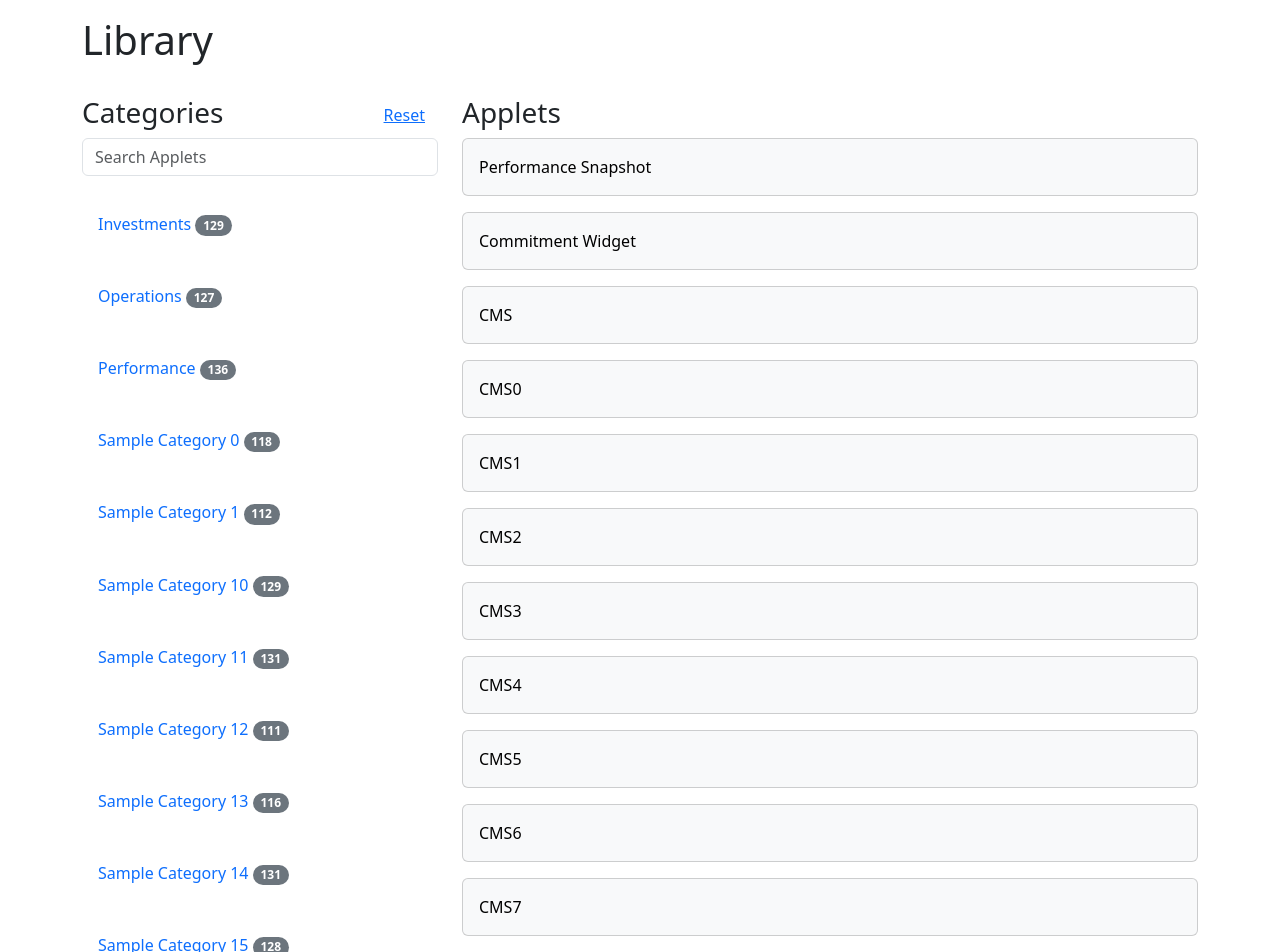
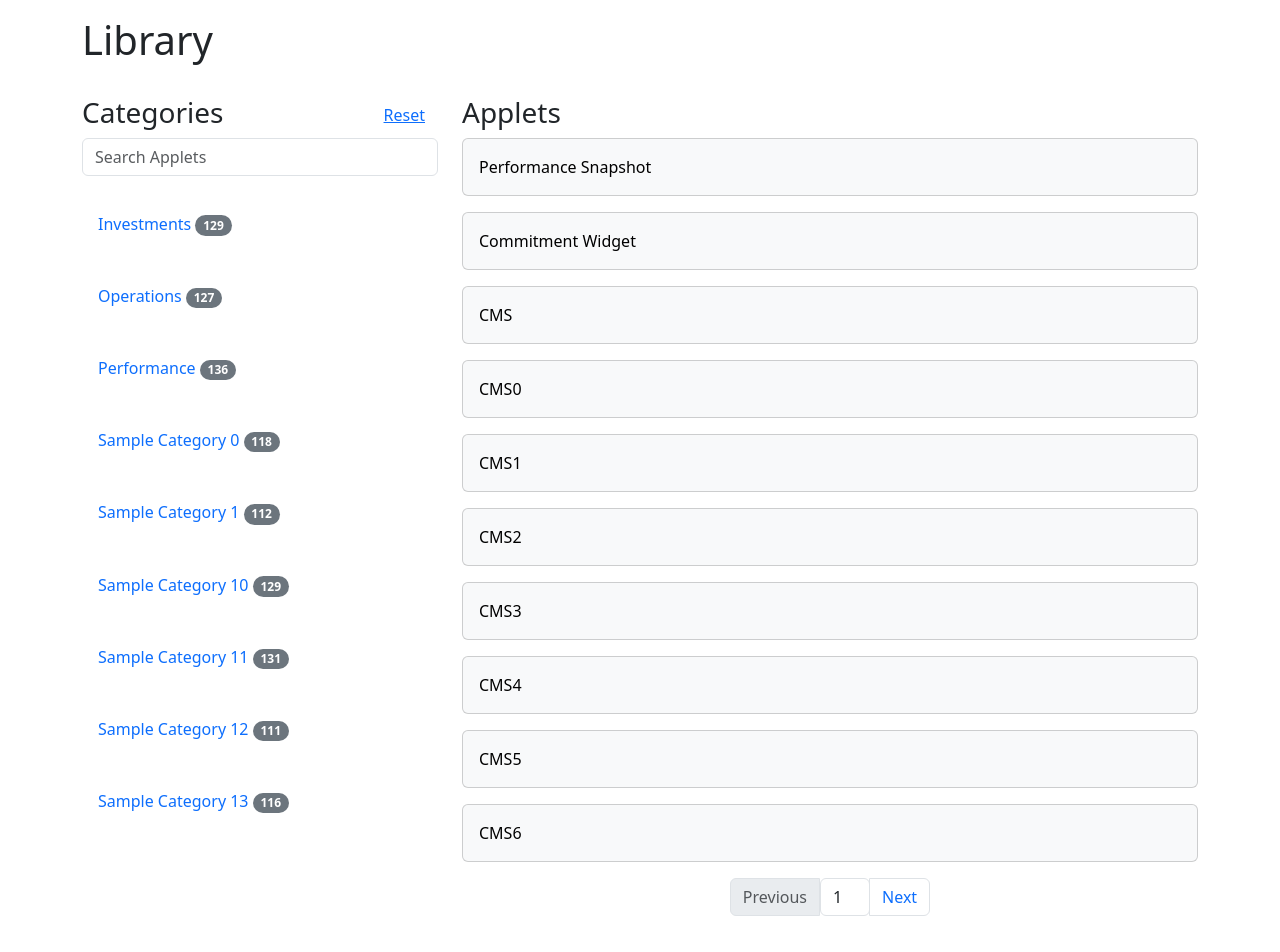
Before and after one commit to tonynguyen98/InvestCloud-client, an Angular app: page / in a window 1280 px wide. Shown: the top 952 px of the page. Built offline with nearby package versions, Linux system fonts and the light colour scheme.

Commit message:
added pagination

```diff
--- a/src/app/library/library.component.html
+++ b/src/app/library/library.component.html
@@ -9,15 +9,18 @@
       </div>
     </div>
     <div class="form-group">
-      <input type="text" class="form-control" placeholder="Search Applets" [(ngModel)]="searchQuery">
+      <input type="text" class="form-control" placeholder="Search Applets" [(ngModel)]="searchQuery" />
     </div>
-    <div class="card border-0 mb-3 p-3" *ngFor="let category of filteredCategories" (click)="selectCategory(category)"
-      [ngClass]="{'bg-primary': category === selectedCategory}">
-      <div class=" row align-items-center">
-        <div class="col text-primary" [ngClass]="{'text-white': category === selectedCategory}">
-          {{ category }}
-          <span class="badge text-bg-secondary rounded-pill"
-            [ngClass]="{'bg-white text-primary': category === selectedCategory}">{{ getCategoryCount(category) }}</span>
+    <div class="scrollable-container" style="max-height: 665px; overflow-y: auto;">
+      <div class="card border-0 mb-3 p-3" *ngFor="let category of filteredCategories" (click)="selectCategory(category)"
+        [ngClass]="{ 'bg-primary': category === selectedCategory }">
+        <div class="row align-items-center">
+          <div class="col text-primary" [ngClass]="{ 'text-white': category === selectedCategory }">
+            {{ category }}
+            <span class="badge text-bg-secondary rounded-pill" [ngClass]="{
+              'bg-white text-primary': category === selectedCategory
+            }">{{ getCategoryCount(category) }}</span>
+          </div>
         </div>
       </div>
     </div>
@@ -27,5 +30,17 @@
     <div class="card text-bg-light mb-3 p-3" *ngFor="let applet of filteredApplets">
       {{ applet.name }}
     </div>
+    <ul class="pagination justify-content-center">
+      <li class="page-item" (click)="goToPreviousAppletPage()" [class.disabled]="currentAppletPage === 1">
+        <a class="page-link">Previous</a>
+      </li>
+      <li class="page-item">
+        <input class="form-control" style="width: 50px" type="number" [(ngModel)]="currentAppletPage">
+      </li>
+      <li class="page-item" class="page-item" (click)="goToNextAppletPage()"
+        [class.disabled]="currentAppletPage === totalApplets">
+        <a class="page-link">Next</a>
+      </li>
+    </ul>
   </div>
 </div>
--- a/src/app/library/library.component.ts
+++ b/src/app/library/library.component.ts
@@ -59,6 +59,10 @@ export class LibraryComponent {
   selectedCategory: string = '';
   searchQuery: string = '';
 
+  // pagination details
+  currentAppletPage: number = 1;
+  totalApplets: number = 0;
+
   get filteredApplets(): Applet[] {
     let applets = lib.applets;
 
@@ -72,7 +76,14 @@ export class LibraryComponent {
       );
     }
 
-    return applets.sort();
+    this.totalApplets = applets.length;
+
+    const pageSize = 10;
+    const startIndex = (this.currentAppletPage - 1) * pageSize;
+    const endIndex = startIndex + pageSize;
+
+    const paginatedApplets = applets.slice(startIndex, endIndex);
+    return paginatedApplets.sort();
   }
 
   get filteredCategories(): string[] {
@@ -112,4 +123,17 @@ export class LibraryComponent {
     this.selectedCategory = '';
     this.searchQuery = '';
   }
+
+  goToPreviousAppletPage(): void {
+    if (this.currentAppletPage > 1) {
+      this.currentAppletPage--;
+    }
+  }
+
+  goToNextAppletPage(): void {
+    const totalPages = Math.ceil(this.totalApplets / 10);
+    if (this.currentAppletPage < totalPages) {
+      this.currentAppletPage++;
+    }
+  }
 }
```
